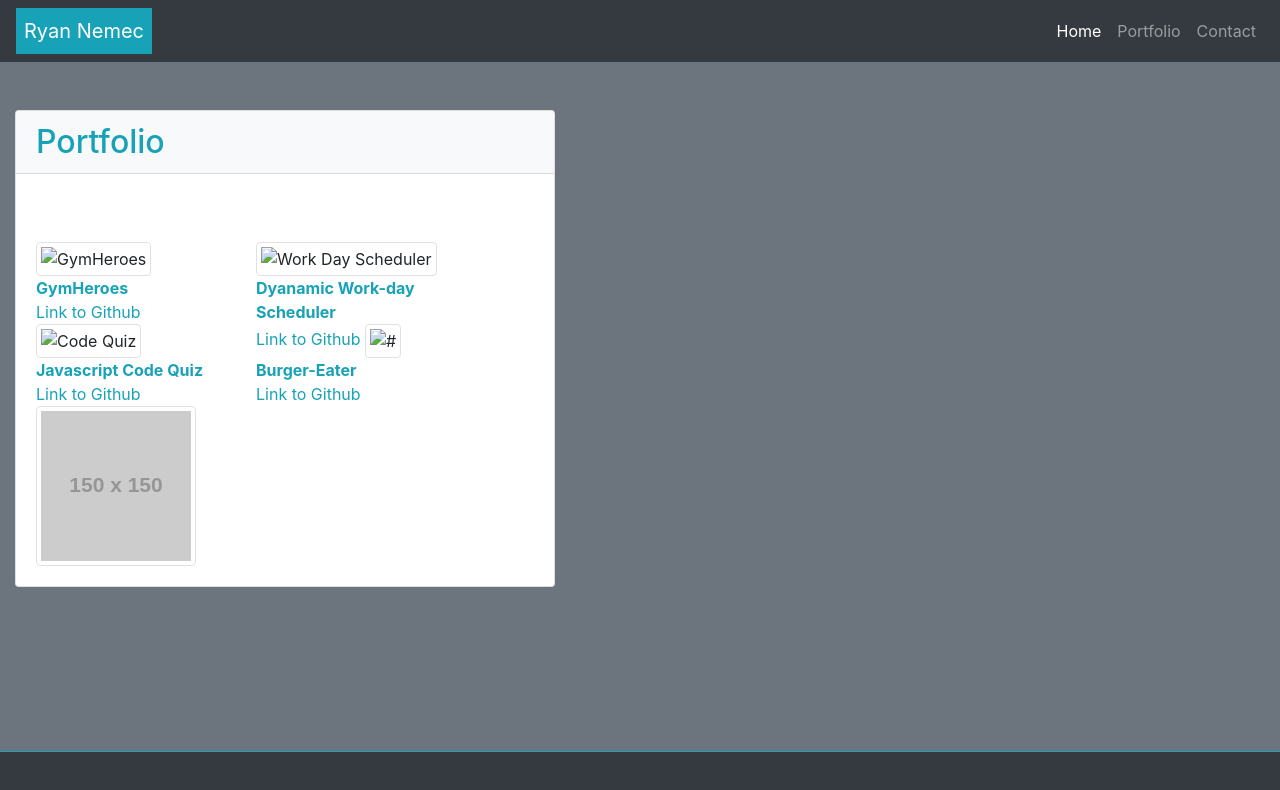
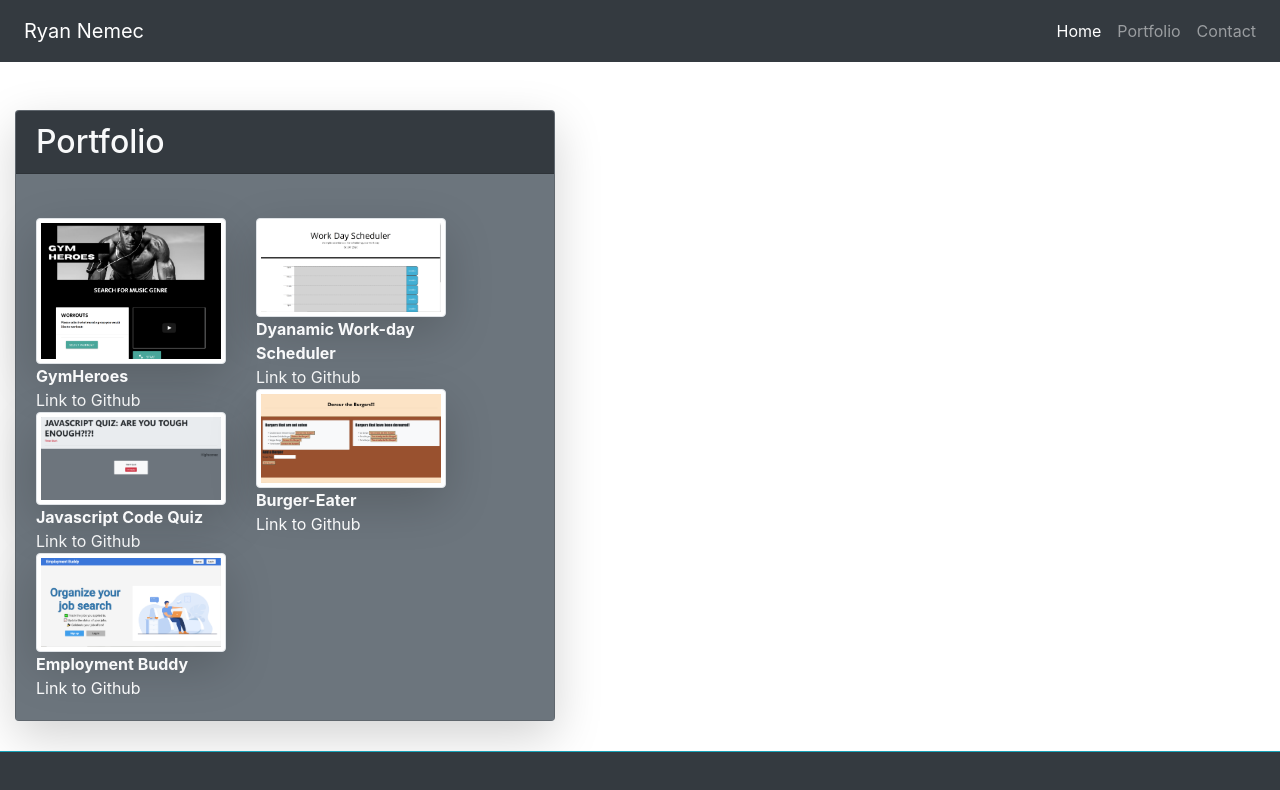
Before and after one commit to perfectoment/project-portfolio, a website: page public/portfolio.html in a window 1280 px wide. Drawn offline with nearby package versions, Linux system fonts and the light colour scheme; placeholder pictures from the web are drawn by us.

Commit message:
fixed portfolio page

```diff
--- a/public/portfolio.html
+++ b/public/portfolio.html
@@ -10,22 +10,22 @@
 
     <title>Ryan Nemec</title>
   </head>
-    <body class="bg-secondary position-relative">
+    <body class="bg-white position-relative">
       <nav class="navbar navbar-expand-lg navbar-dark bg-dark">
-        <a class="navbar-brand bg-info p-2" href="index.html">Ryan Nemec</a>
+        <a class="navbar-brand roboto p-2" href="/">Ryan Nemec</a>
         <button class="navbar-toggler bg-dark" type="button" data-toggle="collapse" data-target="#navbarNav" aria-controls="navbarNav" aria-expanded="false" aria-label="Toggle navigation">
           <span class="navbar-toggler-icon"></span>
         </button>
         <div class="collapse navbar-collapse" id="navbarNav">
           <ul class="navbar-nav ml-auto">
             <li class="nav-item active">
-              <a class="nav-link" href="index.html">Home</a>
+              <a class="nav-link" href="/">Home</a>
             </li>
             <li class="nav-item">
-              <a class="nav-link" href="portfolio.html">Portfolio <span class="sr-only">(current)</span></a>
+              <a class="nav-link" href="/portfolio">Portfolio <span class="sr-only">(current)</span></a>
             </li>
             <li class="nav-item">
-              <a class="nav-link" href="contact.html">Contact</a>
+              <a class="nav-link" href="/contact">Contact</a>
             </li>
           </ul>
         </div>
@@ -34,31 +34,34 @@
     <main class="container position-absolute">
       <section class="row">
         <div class="col-lg-6">
-          <div class="card">
-            <h2 class="card-header bg-light text-info" >Portfolio</h2>
-            <br></br>
-            <div class="card-body">
-              <div class="row">
+          <div class="card bg-secondary shadow-lg">
+            <h2 class="card-header bg-dark text-light" >Portfolio</h2>
+            <br class="bg-secondary">
+            <div class="card-body bg-secondary">
+              <div class="row bg-secondary">
                 <fig class="col-md-5">
-                  <img class="img img-thumbnail" src="Assets/GYMHEROES.PNG" alt="GymHeroes">
-                  <a class ="font-weight-bold text-info" href="https://perfectoment.github.io/Project-01/">GymHeroes</a>
+                  <img class="img img-thumbnail shadow-lg" src="img\GYMHEROES.PNG" alt="GymHeroes">
+                  <a class ="font-weight-bold text-light" href="https://perfectoment.github.io/Project-01/">GymHeroes</a>
                   <br>
-                  <a class ="text-info" href="https://github.com/perfectoment/Project-01">Link to Github</a>
-                  <img class="img img-thumbnail" src="Assets/Quizzy.PNG" alt="Code Quiz">
-                  <a class ="font-weight-bold text-info" href="https://perfectoment.github.io/code-quiz/">Javascript Code Quiz</a>
+                  <a class ="text-light" href="https://github.com/perfectoment/Project-01">Link to Github</a>
+                  <img class="img img-thumbnail shadow-lg" src="img\Quizzy.PNG" alt="Code Quiz">
+                  <a class ="font-weight-bold text-light" href="https://perfectoment.github.io/code-quiz/">Javascript Code Quiz</a>
                   <br>
-                  <a class ="text-info" href="https://github.com/perfectoment/code-quiz">Link to Github</a>
-                  <img class="img img-thumbnail" src="http://placehold.it/150x150" alt="#">
+                  <a class ="text-light" href="https://github.com/perfectoment/code-quiz">Link to Github</a>
+                  <img class="img img-thumbnail shadow-lg" src="img\buddypic.PNG" alt="Employment Buddy">
+                  <a class ="font-weight-bold text-light" href="https://murmuring-spire-69181.herokuapp.com/">Employment Buddy</a>
+                  <br>
+                  <a class ="text-light" href="https://github.com/perfectoment/employment-buddybcs">Link to Github</a>
                 </fig>
                 <fig class="col-md-5">
-                  <img class="img img-thumbnail" src="Assets/wds.PNG" alt="Work Day Scheduler">
-                  <a class ="font-weight-bold text-info" href="https://perfectoment.github.io/work-day-scheduler/">Dyanamic Work-day Scheduler</a>
+                  <img class="img img-thumbnail shadow-lg" src="img\wds.PNG" alt="Work Day Scheduler">
+                  <a class ="font-weight-bold text-light" href="https://perfectoment.github.io/work-day-scheduler/">Dyanamic Work-day Scheduler</a>
                   <br>
-                  <a class ="text-info" href="https://github.com/perfectoment/work-day-scheduler">Link to Github</a>
-                  <img class="img img-thumbnail" src="Assets/burgertime.PNG" alt="#">
-                  <a class ="font-weight-bold text-info" href="https://quiet-temple-96732.herokuapp.com/">Burger-Eater</a>
+                  <a class ="text-light" href="https://github.com/perfectoment/work-day-scheduler">Link to Github</a>
+                  <img class="img img-thumbnail shadow-lg" src="img\burgertime.PNG" alt="Burgertime">
+                  <a class ="font-weight-bold text-light" href="https://quiet-temple-96732.herokuapp.com/">Burger-Eater</a>
                   <br>
-                  <a class ="text-info" href="https://github.com/perfectoment/burger">Link to Github</a>
+                  <a class ="text-light" href="https://github.com/perfectoment/burger">Link to Github</a>
                 </fig>
             </div>
             </div>
```
Also changed, not shown: public/contact.html (+5 -5 lines), public/index.html (+6 -6 lines), public/img/buddypic.PNG (added).
